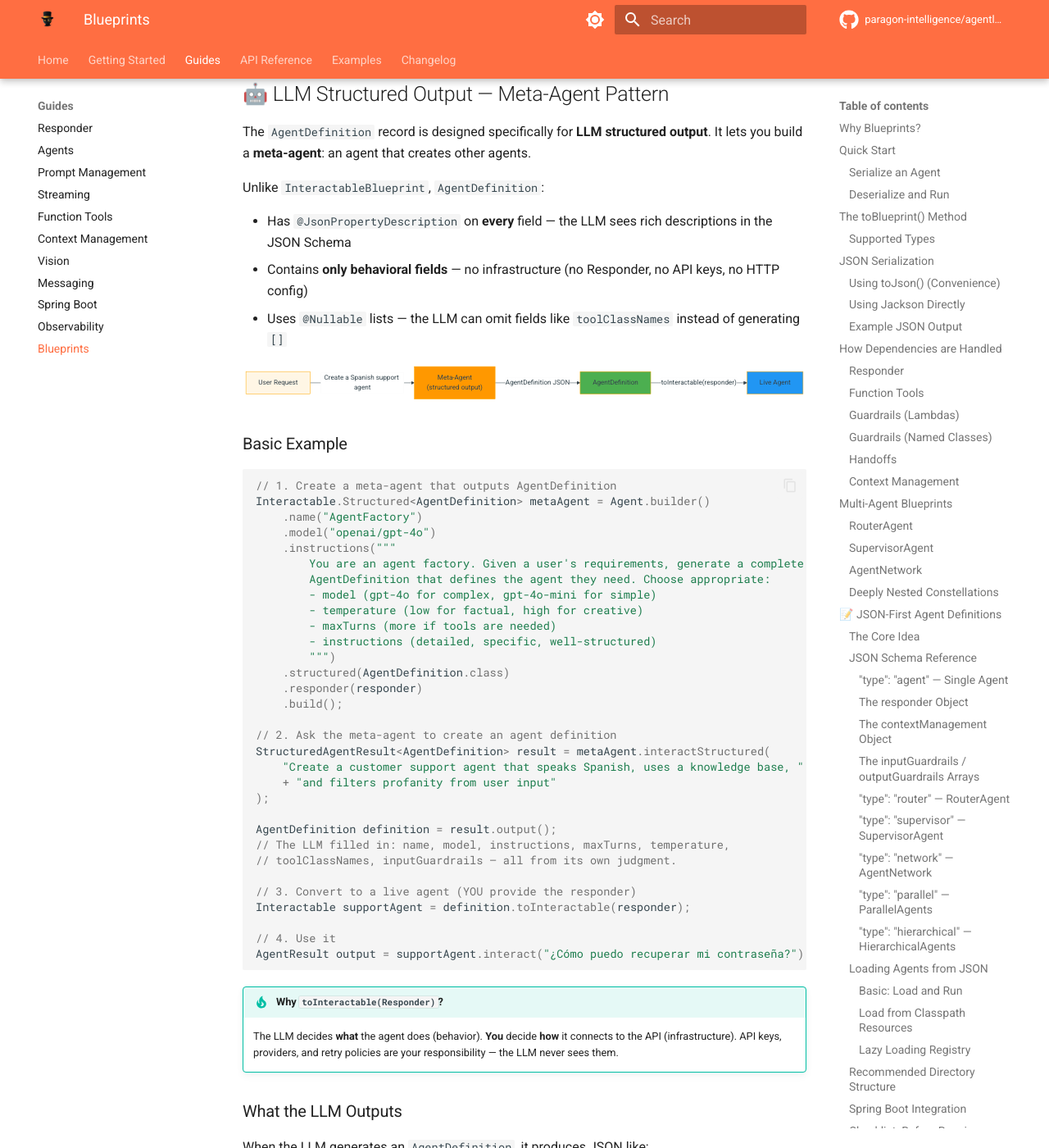
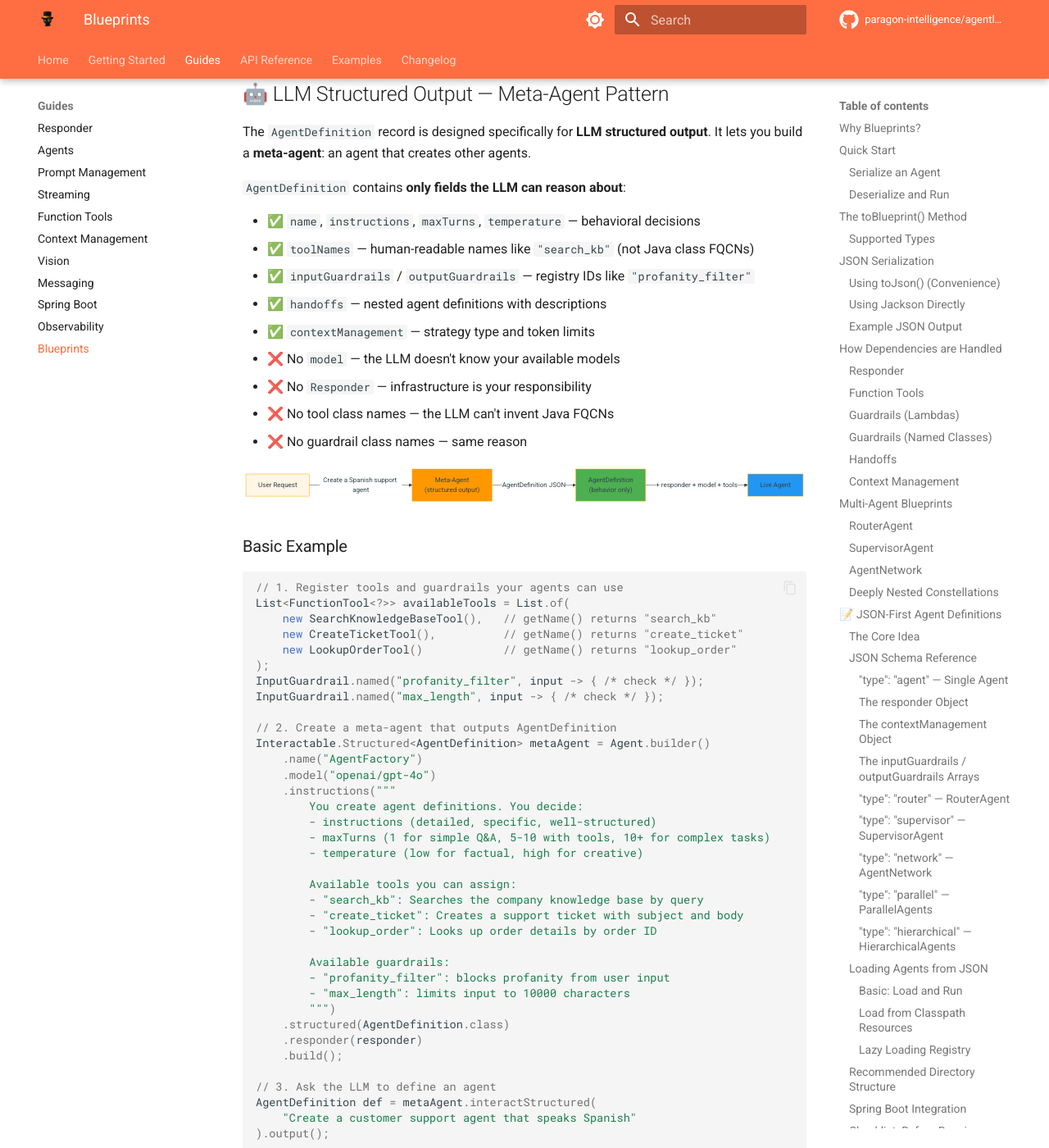
Before and after one commit to paragon-intelligence/agentle4j, an MkDocs documentation site: the page built from docs/guides/blueprints.md, in a window 1280 px wide and 1400 px high, scrolled down 24699 px. Shown: the whole window at 82% size. Built offline with MkDocs 1.6.1 and Material for MkDocs 9.7.7, drawn with Linux system fonts in a browser that asks for light colours; comment, search, counter and statistics services are not loaded; the version menu is left out; some of the changed text lies outside the part shown.

Commit message:
feat: Redesign `AgentDefinition` to be purely behavioral, removing infrastructure fields and requiring explicit provision of models and tools during conversion to an `Interactable`.

````diff
--- a/docs/guides/blueprints.md
+++ b/docs/guides/blueprints.md
@@ -1172,17 +1172,23 @@ Before calling `toInteractable()` on a blueprint loaded from JSON, make sure:
 
 The `AgentDefinition` record is designed specifically for **LLM structured output**. It lets you build a **meta-agent**: an agent that creates other agents.
 
-Unlike `InteractableBlueprint`, `AgentDefinition`:
+`AgentDefinition` contains **only fields the LLM can reason about**:
 
-- Has `@JsonPropertyDescription` on **every** field — the LLM sees rich descriptions in the JSON Schema
-- Contains **only behavioral fields** — no infrastructure (no Responder, no API keys, no HTTP config)
-- Uses `@Nullable` lists — the LLM can omit fields like `toolClassNames` instead of generating `[]`
+- ✅ `name`, `instructions`, `maxTurns`, `temperature` — behavioral decisions
+- ✅ `toolNames` — human-readable names like `"search_kb"` (not Java class FQCNs)
+- ✅ `inputGuardrails` / `outputGuardrails` — registry IDs like `"profanity_filter"`
+- ✅ `handoffs` — nested agent definitions with descriptions
+- ✅ `contextManagement` — strategy type and token limits
+- ❌ No `model` — the LLM doesn't know your available models
+- ❌ No `Responder` — infrastructure is your responsibility
+- ❌ No tool class names — the LLM can't invent Java FQCNs
+- ❌ No guardrail class names — same reason
 
 ```mermaid
 flowchart LR
     U["User Request"] -->|"Create a Spanish support agent"| MA["Meta-Agent<br/>(structured output)"]
-    MA -->|"AgentDefinition JSON"| AD["AgentDefinition"]
-    AD -->|"toInteractable(responder)"| A["Live Agent"]
+    MA -->|"AgentDefinition JSON"| AD["AgentDefinition<br/>(behavior only)"]
+    AD -->|"+ responder + model + tools"| A["Live Agent"]
 
     style MA fill:#ff9800,color:#000
     style AD fill:#4caf50,color:#000
@@ -1192,74 +1198,77 @@ flowchart LR
 ### Basic Example
 
 ```java
-// 1. Create a meta-agent that outputs AgentDefinition
+// 1. Register tools and guardrails your agents can use
+List<FunctionTool<?>> availableTools = List.of(
+    new SearchKnowledgeBaseTool(),   // getName() returns "search_kb"
+    new CreateTicketTool(),          // getName() returns "create_ticket"
+    new LookupOrderTool()            // getName() returns "lookup_order"
+);
+InputGuardrail.named("profanity_filter", input -> { /* check */ });
+InputGuardrail.named("max_length", input -> { /* check */ });
+
+// 2. Create a meta-agent that outputs AgentDefinition
 Interactable.Structured<AgentDefinition> metaAgent = Agent.builder()
     .name("AgentFactory")
     .model("openai/gpt-4o")
     .instructions("""
-        You are an agent factory. Given a user's requirements, generate a complete
-        AgentDefinition that defines the agent they need. Choose appropriate:
-        - model (gpt-4o for complex, gpt-4o-mini for simple)
+        You create agent definitions. You decide:
+        - instructions (detailed, specific, well-structured)
+        - maxTurns (1 for simple Q&A, 5-10 with tools, 10+ for complex tasks)
         - temperature (low for factual, high for creative)
-        - maxTurns (more if tools are needed)
-        - instructions (detailed, specific, well-structured)
+
+        Available tools you can assign:
+        - "search_kb": Searches the company knowledge base by query
+        - "create_ticket": Creates a support ticket with subject and body
+        - "lookup_order": Looks up order details by order ID
+
+        Available guardrails:
+        - "profanity_filter": blocks profanity from user input
+        - "max_length": limits input to 10000 characters
         """)
     .structured(AgentDefinition.class)
     .responder(responder)
     .build();
 
-// 2. Ask the meta-agent to create an agent definition
-StructuredAgentResult<AgentDefinition> result = metaAgent.interactStructured(
-    "Create a customer support agent that speaks Spanish, uses a knowledge base, "
-    + "and filters profanity from user input"
-);
+// 3. Ask the LLM to define an agent
+AgentDefinition def = metaAgent.interactStructured(
+    "Create a customer support agent that speaks Spanish"
+).output();
 
-AgentDefinition definition = result.output();
-// The LLM filled in: name, model, instructions, maxTurns, temperature,
-// toolClassNames, inputGuardrails — all from its own judgment.
-
-// 3. Convert to a live agent (YOU provide the responder)
-Interactable supportAgent = definition.toInteractable(responder);
-
-// 4. Use it
-AgentResult output = supportAgent.interact("¿Cómo puedo recuperar mi contraseña?");
+// 4. Convert to a live agent — YOU provide responder, model, and tools
+Interactable agent = def.toInteractable(responder, "openai/gpt-4o", availableTools);
+agent.interact("¿Cómo puedo recuperar mi contraseña?");
 ```
 
-!!! tip "Why `toInteractable(Responder)`?"
-    The LLM decides **what** the agent does (behavior). **You** decide **how** it connects to the API (infrastructure). API keys, providers, and retry policies are your responsibility — the LLM never sees them.
+!!! tip "Why `toInteractable(Responder, String model, List<FunctionTool<?>>)`?"
+    The LLM decides **what** the agent does (behavior). **You** decide **how** it runs (infrastructure). The LLM picks tool names like `"search_kb"` from your documented list; you provide the actual tool instances for resolution.
 
 ### What the LLM Outputs
 
-When the LLM generates an `AgentDefinition`, it produces JSON like:
+The LLM produces pure behavioral JSON — no infrastructure:
 
 ```json
 {
   "name": "SpanishSupport",
-  "model": "openai/gpt-4o",
-  "instructions": "Eres un agente de soporte profesional...\n\nDirectrices:\n- Responde siempre en español\n- Verifica la identidad del cliente\n- Usa la base de conocimientos antes de responder",
+  "instructions": "Eres un agente de soporte profesional...",
   "maxTurns": 10,
   "temperature": 0.3,
-  "toolClassNames": ["com.acme.tools.SearchKnowledgeBase"],
-  "inputGuardrails": [
-    { "registryId": "profanity_filter" }
-  ]
+  "toolNames": ["search_kb"],
+  "inputGuardrails": ["profanity_filter"]
 }
 ```
-
-Notice: **no responder, no API keys, no retry policies**. Only pure agent behavior.
 
 ### `AgentDefinition` Field Reference
 
 | Field | Type | Required | LLM sees this description |
 |-------|------|----------|--------------------------|
 | `name` | string | ✅ | Unique name for identification in logs and handoffs |
-| `model` | string | ✅ | LLM model identifier (e.g., `openai/gpt-4o`) |
 | `instructions` | string | ✅ | System prompt — personality, behavior, constraints |
 | `maxTurns` | integer | ✅ | Max turns in the agentic loop |
 | `temperature` | number | ❌ | Response randomness (0.0–2.0) |
-| `toolClassNames` | string[] | ❌ | FQCNs of `FunctionTool` classes |
-| `inputGuardrails` | GuardrailDef[] | ❌ | Input validators (by `registryId` or `className`) |
-| `outputGuardrails` | GuardrailDef[] | ❌ | Output validators |
+| `toolNames` | string[] | ❌ | Human-readable tool names (matched against provided tools) |
+| `inputGuardrails` | string[] | ❌ | Guardrail registry IDs for input validation |
+| `outputGuardrails` | string[] | ❌ | Guardrail registry IDs for output validation |
 | `handoffs` | HandoffAgentDef[] | ❌ | Agents to delegate to (recursive) |
 | `contextManagement` | ContextDef | ❌ | Context window strategy (`sliding` / `summarization`) |
 
@@ -1268,15 +1277,12 @@ Notice: **no responder, no API keys, no retry policies**. Only pure agent behavi
 The LLM can define nested agents for handoffs:
 
 ```java
-StructuredAgentResult<AgentDefinition> result = metaAgent.interactStructured(
-    "Create a front desk agent that routes billing questions to a specialist"
-);
+AgentDefinition def = metaAgent.interactStructured(
+    "Create a front desk agent that routes billing to a specialist"
+).output();
 
-AgentDefinition def = result.output();
-// def.handoffs() contains a HandoffAgentDef with a nested AgentDefinition
-// for the billing specialist — the LLM defined both agents!
-
-Interactable frontDesk = def.toInteractable(responder);
+// def.handoffs() contains nested AgentDefinitions — the LLM defined both!
+Interactable frontDesk = def.toInteractable(responder, "openai/gpt-4o", availableTools);
 ```
 
 ### Bridging to Blueprints
@@ -1284,40 +1290,37 @@ Interactable frontDesk = def.toInteractable(responder);
 Convert between `AgentDefinition` and `InteractableBlueprint`:
 
 ```java
-// Definition → Blueprint (add responder config for self-contained serialization)
+// Definition → Blueprint (add model + responder for self-contained serialization)
 ResponderBlueprint responderBp = ResponderBlueprint.from(responder);
-AgentBlueprint blueprint = definition.toBlueprint(responderBp);
-String json = blueprint.toJson();  // Full blueprint JSON with responder
+AgentBlueprint blueprint = definition.toBlueprint(responderBp, "openai/gpt-4o", availableTools);
 
-// Blueprint → Definition (extract behavioral config)
-AgentDefinition def = AgentDefinition.fromBlueprint(blueprint);
+// Blueprint → Definition (strip infrastructure, keep behavior)
+AgentDefinition def = AgentDefinition.fromBlueprint(blueprint, availableTools);
 ```
 
 ### Dynamic Agent Factory
-
-Combine the meta-agent with a registry for a complete dynamic agent system:
 
 ```java
 public class DynamicAgentFactory {
     private final Interactable.Structured<AgentDefinition> metaAgent;
     private final Responder responder;
+    private final String model;
+    private final List<FunctionTool<?>> tools;
     private final Map<String, Interactable> cache = new ConcurrentHashMap<>();
 
-    /** Ask the LLM to create an agent for a given purpose. */
     public Interactable createAgent(String purpose) {
         return cache.computeIfAbsent(purpose, key -> {
             AgentDefinition def = metaAgent.interactStructured(
                 "Create an agent for: " + key
             ).output();
-            return def.toInteractable(responder);
+            return def.toInteractable(responder, model, tools);
         });
     }
 }
 
 // Usage
-DynamicAgentFactory factory = new DynamicAgentFactory(metaAgent, responder);
+DynamicAgentFactory factory = new DynamicAgentFactory(metaAgent, responder, "openai/gpt-4o", tools);
 Interactable agent = factory.createAgent("answering questions about Brazilian tax law");
-agent.interact("Qual é a alíquota do ICMS em São Paulo?");
 ```
 
 ---
````
Also changed, not shown: 2 other files.
